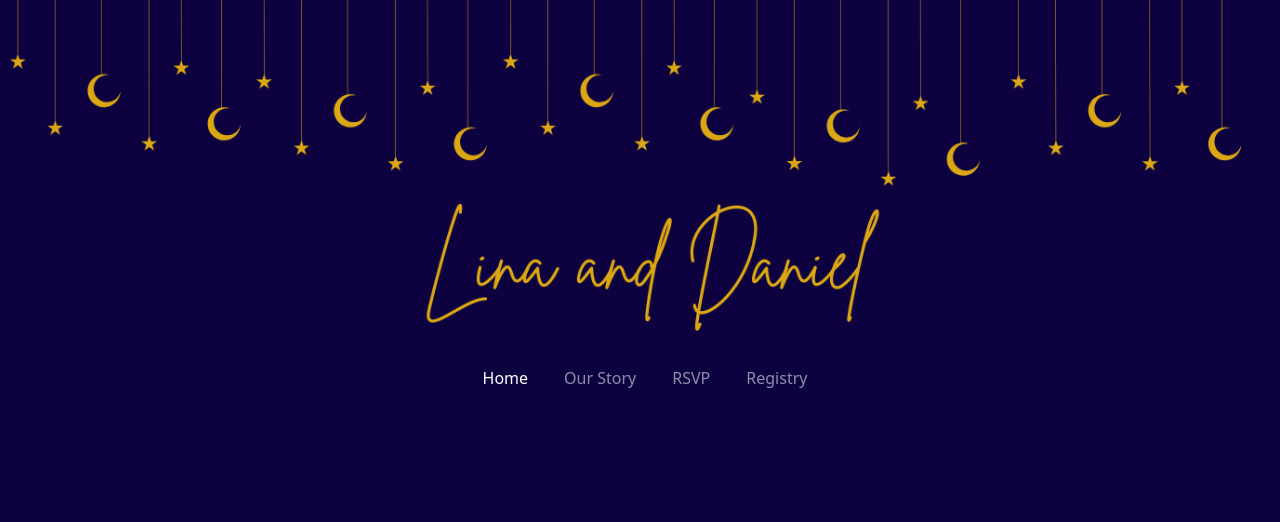
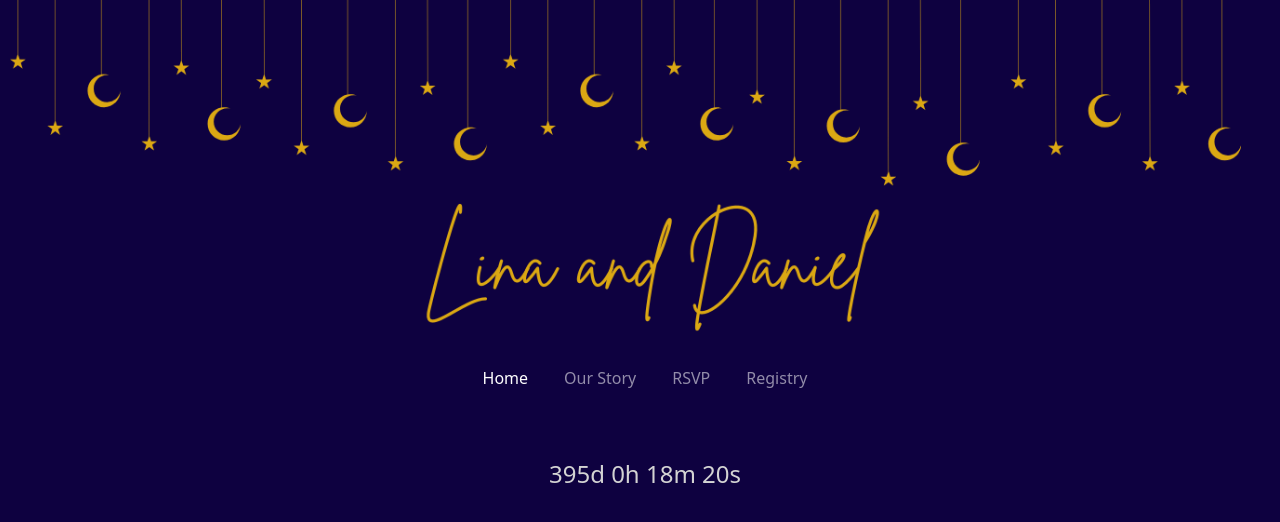
Before and after one commit to linakaval/weddingsite, a plain HTML site: page index.html in a window 1280 px wide. Drawn offline with nearby package versions, Linux system fonts and the light colour scheme.

Commit message:
added countdown to home page, tentatively set to 4/30/25

```diff
--- a/index.html
+++ b/index.html
@@ -10,12 +10,14 @@
     <script src="https://cdn.jsdelivr.net/npm/bootstrap@5.3.0-alpha1/dist/js/bootstrap.bundle.min.js"></script>
     <script src="https://ajax.googleapis.com/ajax/libs/jquery/3.6.3/jquery.min.js"></script>
     <script src="js/nav.js"></script>
+    <script src="js/countdown.js"></script>
 </head>
 
 <body>
     <img src="images/home_bg.png" class="img-fluid index">
     <div id="nav-placeholder"></div>
     <div class="container">
+        <div id="countdown"></div>
     </div>
 </body>
 
--- /dev/null
+++ b/js/countdown.js
@@ -0,0 +1,27 @@
+// Set the date for the countdown (in this example, 1 day from now)
+var countDownDate = new Date(2025, 4, 30);
+
+// Update the countdown every second
+var x = setInterval(function() {
+    // Get the current date and time
+    var now = new Date().getTime();
+
+    // Calculate the remaining time
+    var distance = countDownDate - now;
+
+    // Calculate days, hours, minutes, and seconds
+    var days = Math.floor(distance / (1000 * 60 * 60 * 24));
+    var hours = Math.floor((distance % (1000 * 60 * 60 * 24)) / (1000 * 60 * 60));
+    var minutes = Math.floor((distance % (1000 * 60 * 60)) / (1000 * 60));
+    var seconds = Math.floor((distance % (1000 * 60)) / 1000);
+
+    // Display the countdown in the element with id="countdown"
+    document.getElementById("countdown").innerHTML = days + "d " + hours + "h "
+    + minutes + "m " + seconds + "s ";
+
+    // If the countdown is over, display a message
+    if (distance < 0) {
+        clearInterval(x);
+        document.getElementById("countdown").innerHTML = "EXPIRED";
+    }
+}, 1000); // Update every second
--- a/stylesheet.css
+++ b/stylesheet.css
@@ -11,6 +11,10 @@ body {
     max-width: 800px;
     margin: 0 auto;
     text-align: center;
+}
+
+.box {
+    padding: 10px;
 }
 
 h1 {
@@ -120,3 +124,9 @@ navbar-brand{
         left: auto;
     }
 }
+
+#countdown {
+    font-size: 24px;
+    text-align: center;
+    margin-top: 50px;
+}
```
Also changed, not shown: nav.html (+1 -1 lines).
